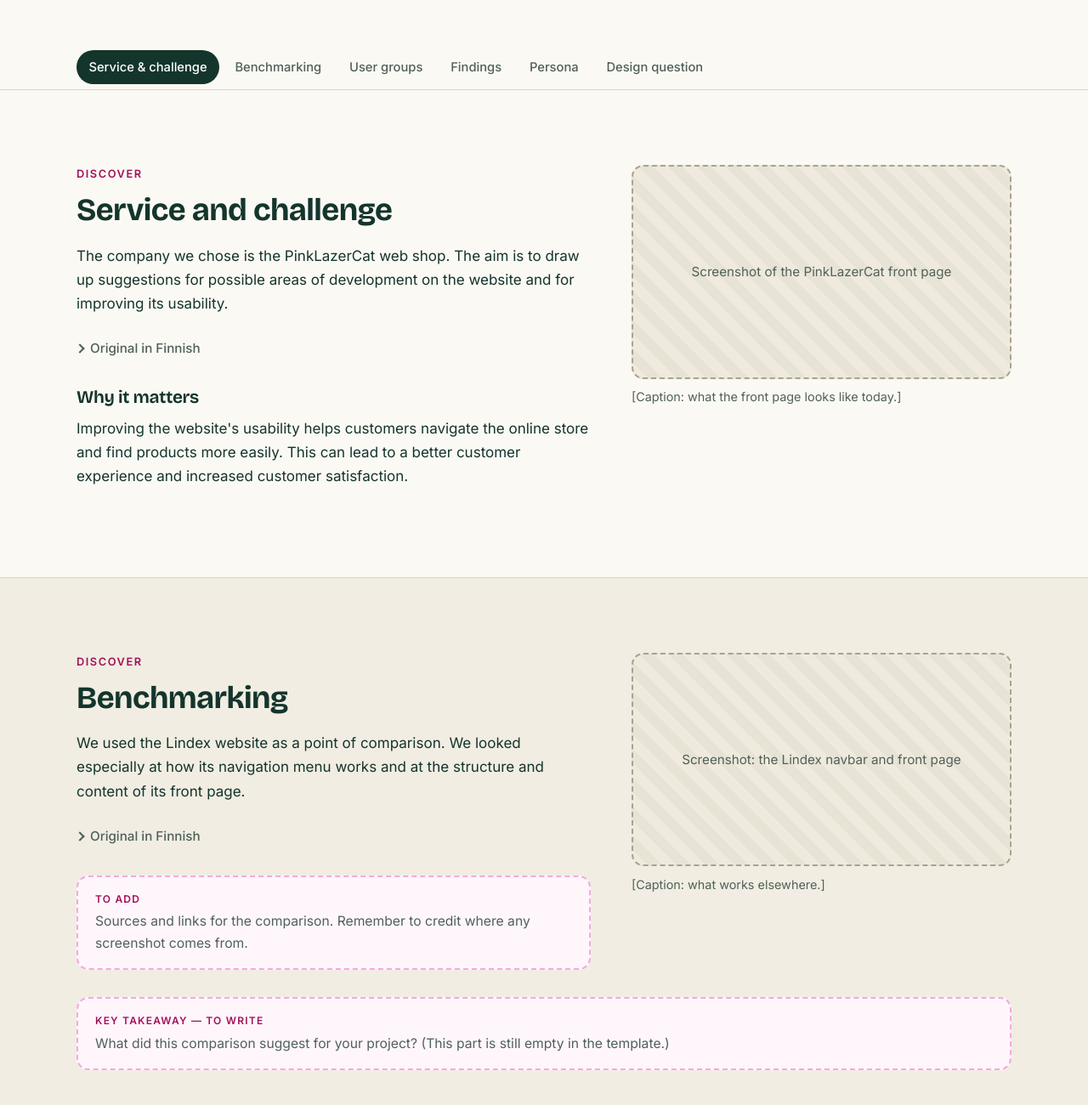
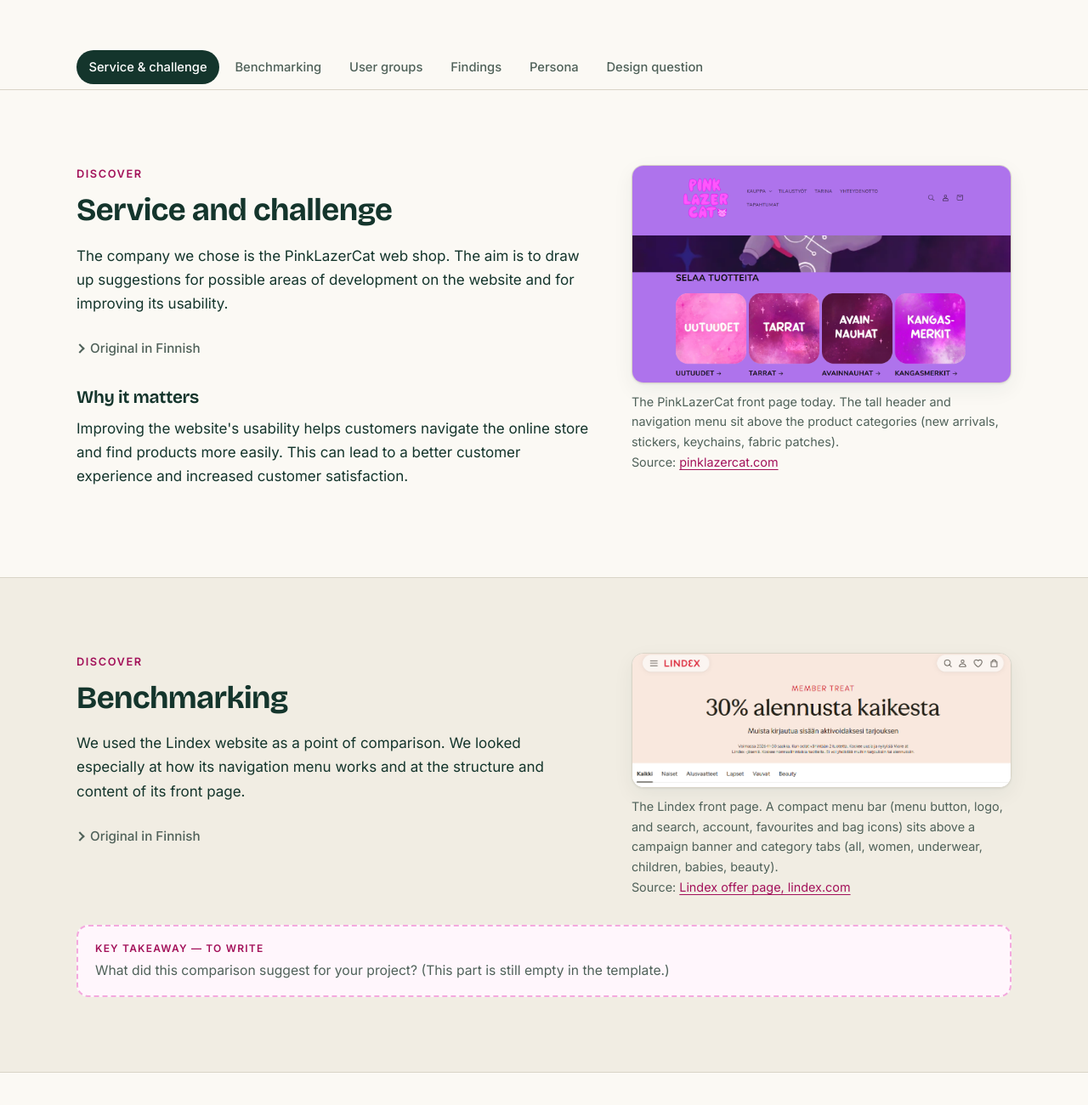
Before and after one commit to RasmusDB/FourStars-SDP, a plain HTML site: page research.html in a window 1280 px wide. Shown: the part 344-1644 px from the top of the page at 85% size. Drawn offline with nearby package versions, Linux system fonts and the light colour scheme.

Commit message:
Research images added with sources

```diff
--- a/css/style.css
+++ b/css/style.css
@@ -190,6 +190,9 @@ a:hover { color: var(--ink); }
 .alt { margin: .35rem 0 0; font-size: .9rem; color: var(--muted); font-style: italic; }
 .alt::before { content: "In Finnish: "; font-weight: 600; font-style: normal; }
 
+.sources { margin: 0 0 1rem; padding-left: 1.2rem; display: grid; gap: .6rem; }
+.note { margin: 0; font-size: .92rem; color: var(--muted); }
+
 /* Things the team still has to write or add */
 .todo {
   border: 2px dashed var(--pink-strong); background: #fff6fc; border-radius: var(--radius);
@@ -216,6 +219,7 @@ a:hover { color: var(--ink); }
 }
 .placeholder--tall { aspect-ratio: 4 / 5; }
 figure { margin: 0; }
+.shot { width: 100%; height: auto; border: 1px solid var(--line); border-radius: var(--radius); box-shadow: var(--shadow); background: var(--paper); }
 figcaption { margin-top: .6rem; font-size: .9rem; color: var(--muted); }
 
 .split { display: grid; grid-template-columns: repeat(2, minmax(0, 1fr)); gap: clamp(1.5rem, 4vw, 3rem); align-items: start; }
--- a/research.html
+++ b/research.html
@@ -72,8 +72,8 @@
           <p>Improving the website's usability helps customers navigate the online store and find products more easily. This can lead to a better customer experience and increased customer satisfaction.</p>
         </div>
         <figure>
-          <div class="placeholder" role="img" aria-label="Image placeholder: PinkLazerCat front page screenshot">Screenshot of the PinkLazerCat front page</div>
-          <figcaption>[Caption: what the front page looks like today.]</figcaption>
+          <img class="shot" src="images/pinklazercat.png" width="1234" height="707" alt="Screenshot of the PinkLazerCat front page: a purple page with the pink Pink Lazer Cat logo and a navigation menu in a tall header, above four product category tiles: new arrivals, stickers, keychains and fabric patches." loading="lazy">
+          <figcaption>The PinkLazerCat front page today. The tall header and navigation menu sit above the product categories (new arrivals, stickers, keychains, fabric patches).<br>Source: <a href="https://pinklazercat.com/">pinklazercat.com</a></figcaption>
         </figure>
       </div>
     </section>
@@ -90,14 +90,10 @@
   <summary>Original in Finnish</summary>
   <blockquote class="fi" lang="fi">Vertailukohtana käytimme Lindexin verkkosivuja. Tarkastelimme erityisesti navigointivalikon toimintaa ja etusivun rakennetta sekä sisältöä.</blockquote>
 </details>
-            <div class="todo">
-              <strong>To add</strong>
-              <p>Sources and links for the comparison. Remember to credit where any screenshot comes from.</p>
-            </div>
           </div>
           <figure>
-            <div class="placeholder" role="img" aria-label="Image placeholder: Lindex navbar and front page">Screenshot: the Lindex navbar and front page</div>
-            <figcaption>[Caption: what works elsewhere.]</figcaption>
+            <img class="shot" src="images/lindex.png" width="1023" height="362" alt="Screenshot of the Lindex front page: a rounded, compact top bar with a menu button, the Lindex logo and search, account, favourites and bag icons, a pale pink campaign banner reading 30% off everything, and category tabs below." loading="lazy">
+            <figcaption>The Lindex front page. A compact menu bar (menu button, logo, and search, account, favourites and bag icons) sits above a campaign banner and category tabs (all, women, underwear, children, babies, beauty).<br>Source: <a href="https://www.lindex.com/fi/offer/cmwdfoutu2d1g06qrzkgoc9o4?hl=fi">Lindex offer page, lindex.com</a></figcaption>
           </figure>
         </div>
         <div class="todo" style="margin-top:2rem">
```
Also changed, not shown: index.html (+6 -3 lines), css/styles.css (deleted), images/lindex.png (added), images/pinklazercat.png (added), js/script.js (deleted).
